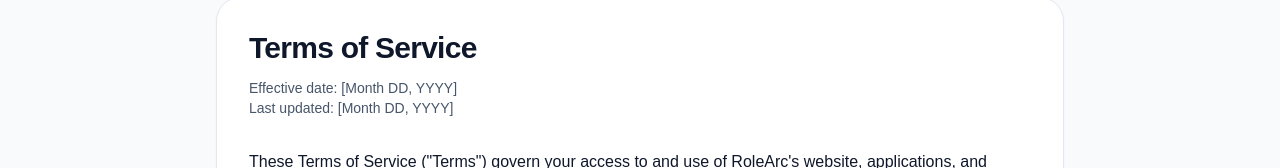
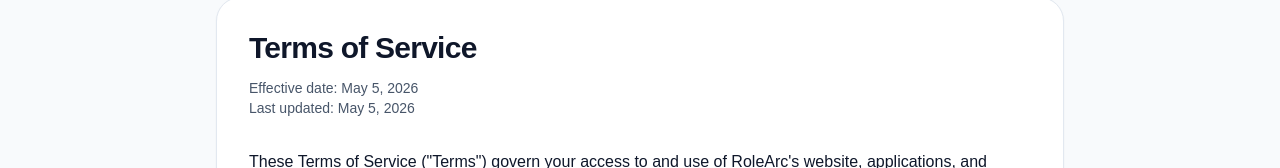
Before and after one commit to kalex-313/resume-mvp, a Next.js app: page /terms in a window 1280 px wide. Shown: the part 120-288 px from the top of the page. Built offline with nearby package versions, Linux system fonts and the light colour scheme; no server answers.

Commit message:
Update RoleArc terms contact details

```diff
--- a/src/app/terms/page.tsx
+++ b/src/app/terms/page.tsx
@@ -2,12 +2,12 @@
 import { SiteFooter } from "@/components/layout/site-footer";
 
 const LEGAL = {
-  effectiveDate: "[Month DD, YYYY]",
-  updatedDate: "[Month DD, YYYY]",
+  effectiveDate: "May 5, 2026",
+  updatedDate: "May 5, 2026",
   businessName: "RoleArc",
-  legalName: "[Legal business name, if different]",
-  location: "[Business city / province / country]",
-  legalEmail: "[legal@yourdomain.com]",
+  legalName: "RoleArc",
+  location: "British Columbia, Canada",
+  legalEmail: "legal@rolearc.xyz",
   governingLaw: "British Columbia, Canada",
 };
 
```
